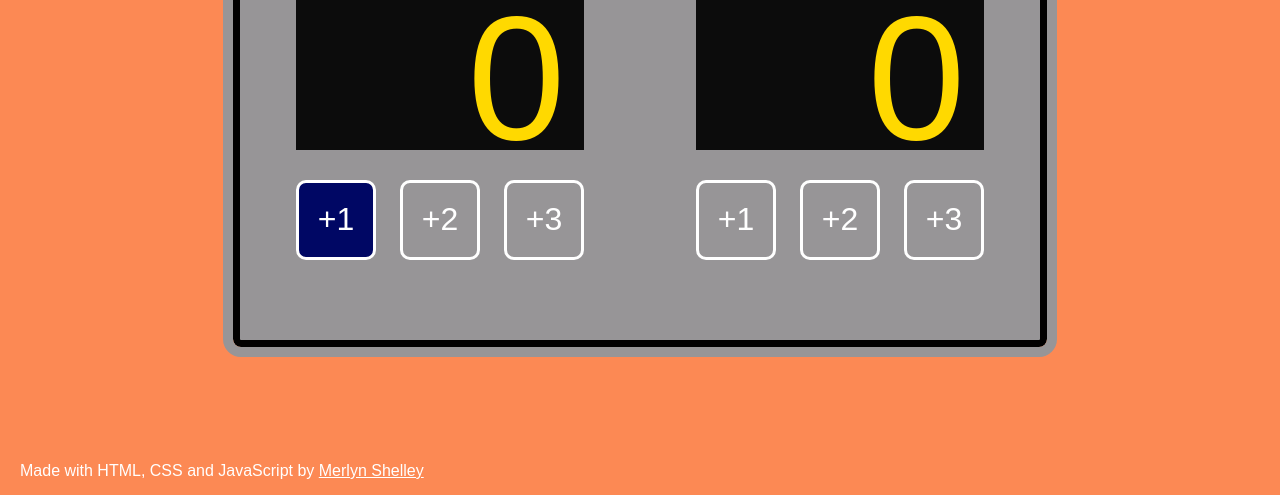
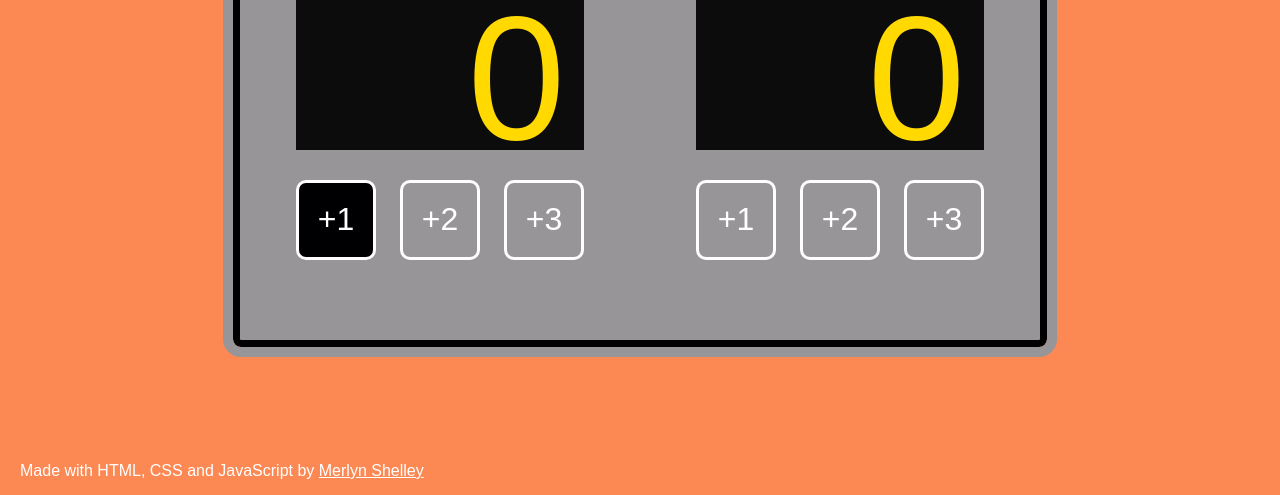
Before and after one commit to MerlynMShelley/GamingScoreBoard, a plain HTML site: page index.html in a window 1280 px wide. In both pictures the pointer is over the button 336 px from the left and 524 px from the top of the page. Shown: the part 305-800 px from the top of the page. Drawn offline with Linux system fonts and the light colour scheme; a web font is replaced by a local one.

Commit message:
Add files via upload

```diff
--- a/index.css
+++ b/index.css
@@ -117,7 +117,7 @@ button {
 }
 
 button:hover {
-    background-color: rgb(0, 7, 100);
+    background-color: rgb(0, 0, 2);
 }
 
 footer {
```
